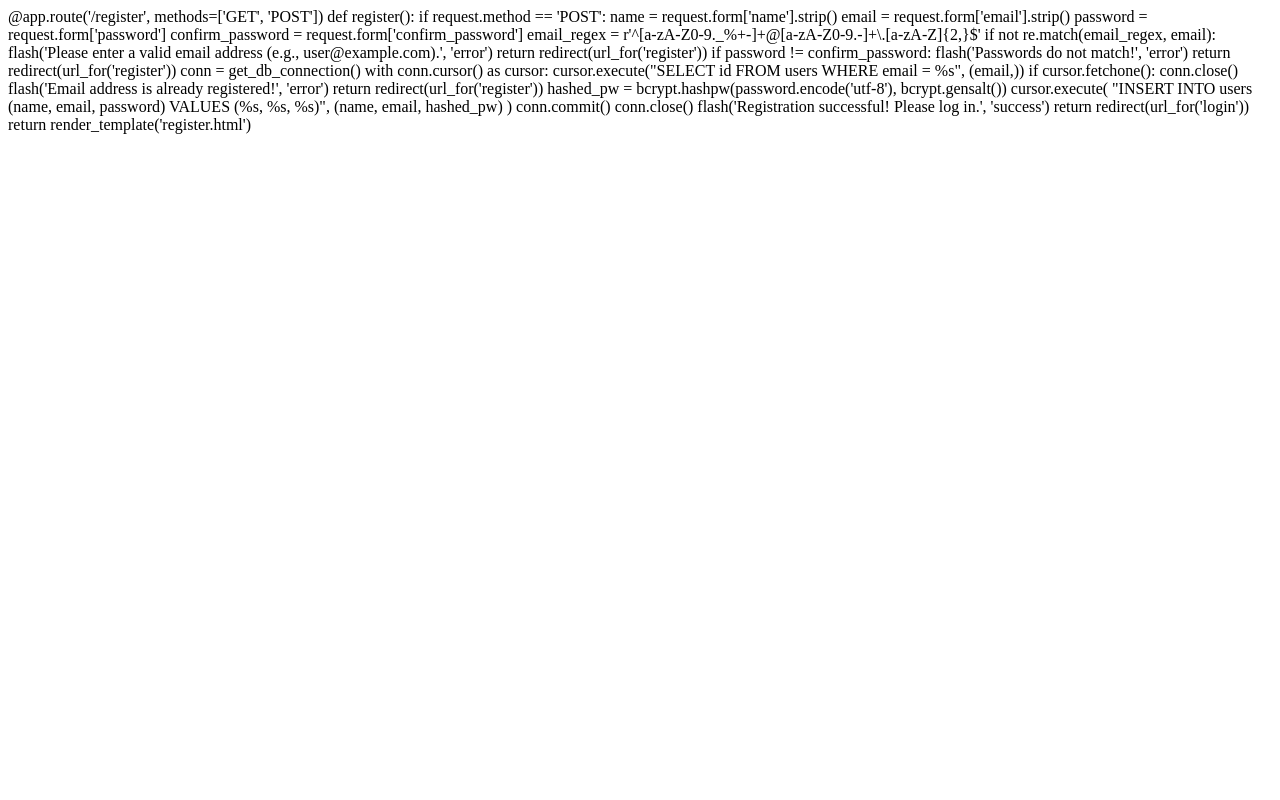
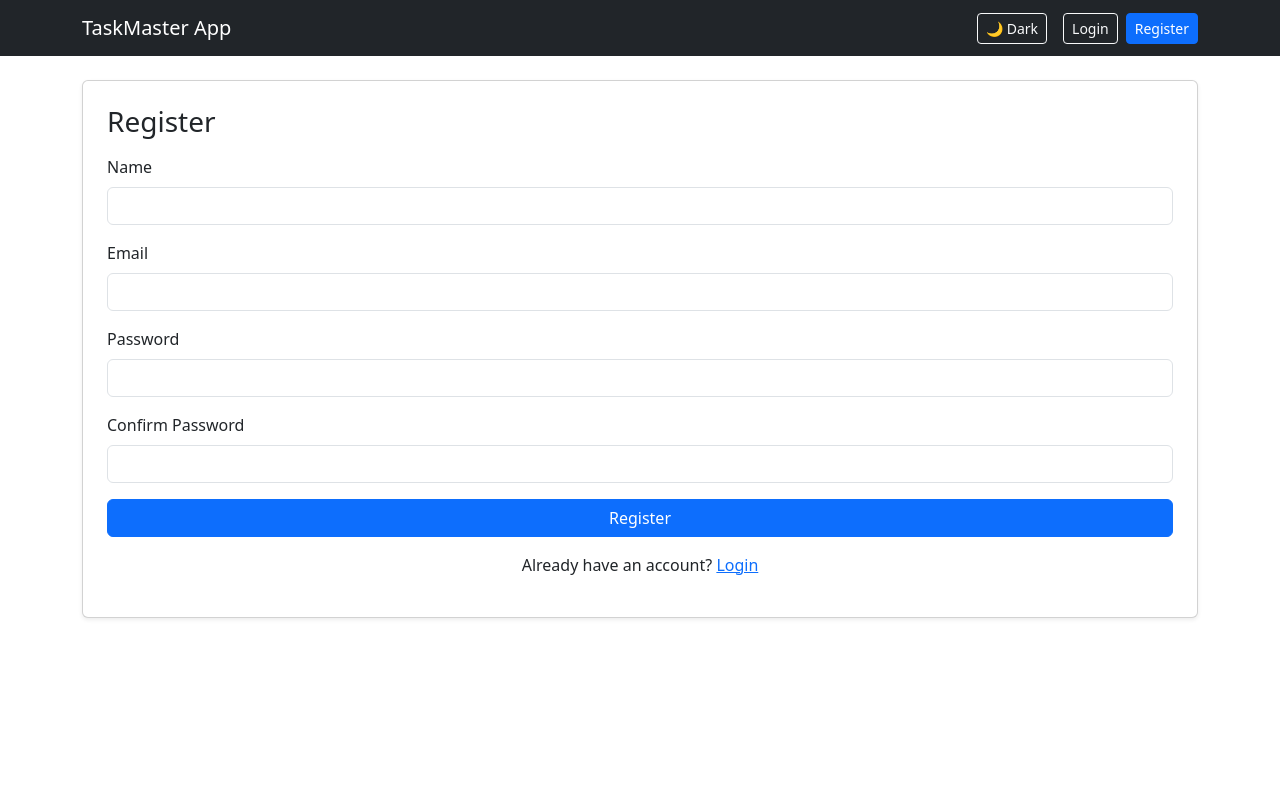
Before and after one commit to Mori2004/db-lab2-app, a Flask app: page /register in a window 1280 px wide. Run offline with Flask 3, Linux system fonts and the light colour scheme.

```diff
--- a/templates/register.html
+++ b/templates/register.html
@@ -1,41 +1,26 @@
-@app.route('/register', methods=['GET', 'POST'])
-def register():
-    if request.method == 'POST':
-        name = request.form['name'].strip()
-        email = request.form['email'].strip()
-        password = request.form['password']
-        confirm_password = request.form['confirm_password']
-
-
-        email_regex = r'^[a-zA-Z0-9._%+-]+@[a-zA-Z0-9.-]+\.[a-zA-Z]{2,}$'
-        if not re.match(email_regex, email):
-            flash('Please enter a valid email address (e.g., user@example.com).', 'error')
-            return redirect(url_for('register'))
-
-
-        if password != confirm_password:
-            flash('Passwords do not match!', 'error')
-            return redirect(url_for('register'))
-
-
-        conn = get_db_connection()
-        with conn.cursor() as cursor:
-            cursor.execute("SELECT id FROM users WHERE email = %s", (email,))
-            if cursor.fetchone():
-                conn.close()
-                flash('Email address is already registered!', 'error')
-                return redirect(url_for('register'))
-
-
-            hashed_pw = bcrypt.hashpw(password.encode('utf-8'), bcrypt.gensalt())
-            cursor.execute(
-                "INSERT INTO users (name, email, password) VALUES (%s, %s, %s)",
-                (name, email, hashed_pw)
-            )
-            conn.commit()
-        conn.close()
-
-        flash('Registration successful! Please log in.', 'success')
-        return redirect(url_for('login'))
-
-    return render_template('register.html')
+{% extends "base.html" %}
+{% block content %}
+<div class="card p-4 shadow-sm">
+    <h3 class="mb-3">Register</h3>
+    <form method="POST" id="registerForm" novalidate>
+        <div class="mb-3">
+            <label class="form-label">Name</label>
+            <input type="text" name="name" id="name" class="form-control" value="{{ name or '' }}">
+        </div>
+        <div class="mb-3">
+            <label class="form-label">Email</label>
+            <input type="email" name="email" id="email" class="form-control" value="{{ email or '' }}">
+        </div>
+        <div class="mb-3">
+            <label class="form-label">Password</label>
+            <input type="password" name="password" id="password" class="form-control">
+        </div>
+        <div class="mb-3">
+            <label class="form-label">Confirm Password</label>
+            <input type="password" name="confirm_password" id="confirm_password" class="form-control">
+        </div>
+        <button type="submit" class="btn btn-primary w-100">Register</button>
+    </form>
+    <p class="mt-3 text-center">Already have an account? <a href="{{ url_for('login') }}">Login</a></p>
+</div>
+{% endblock %}
```
